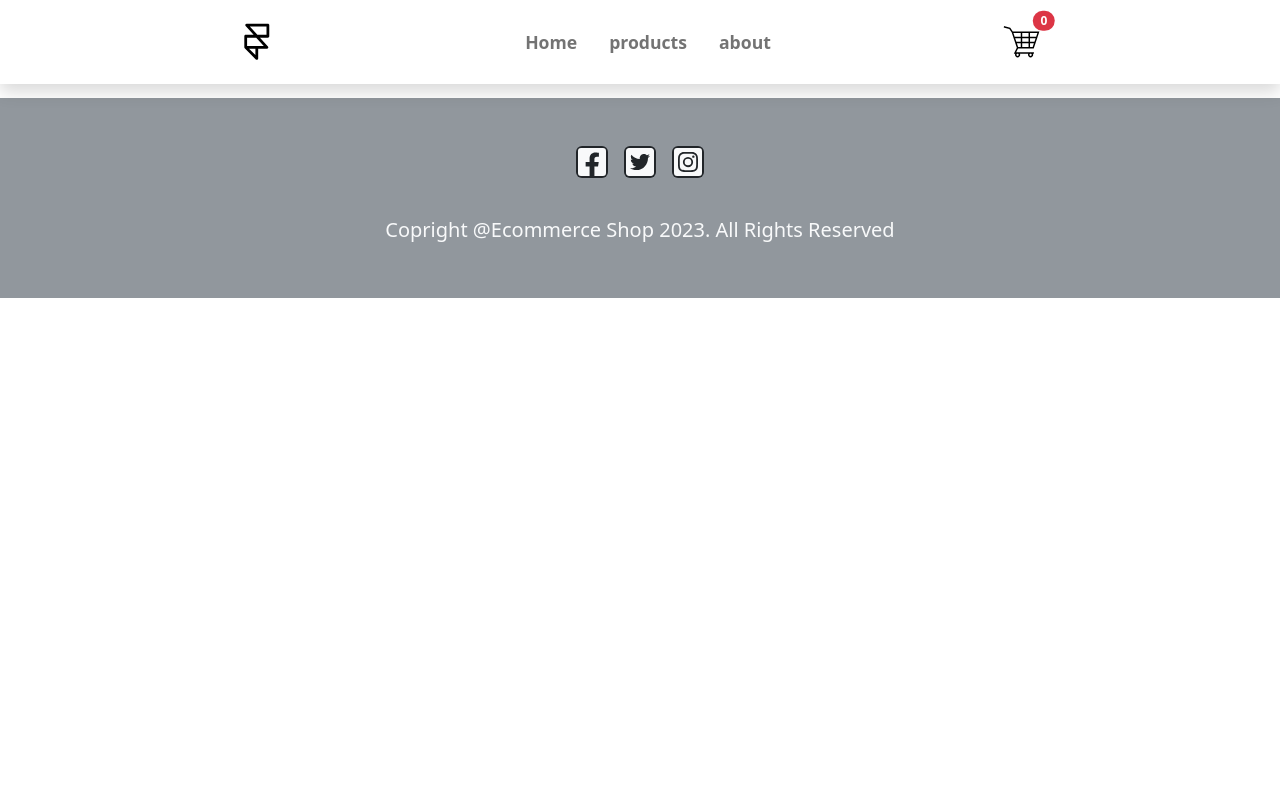
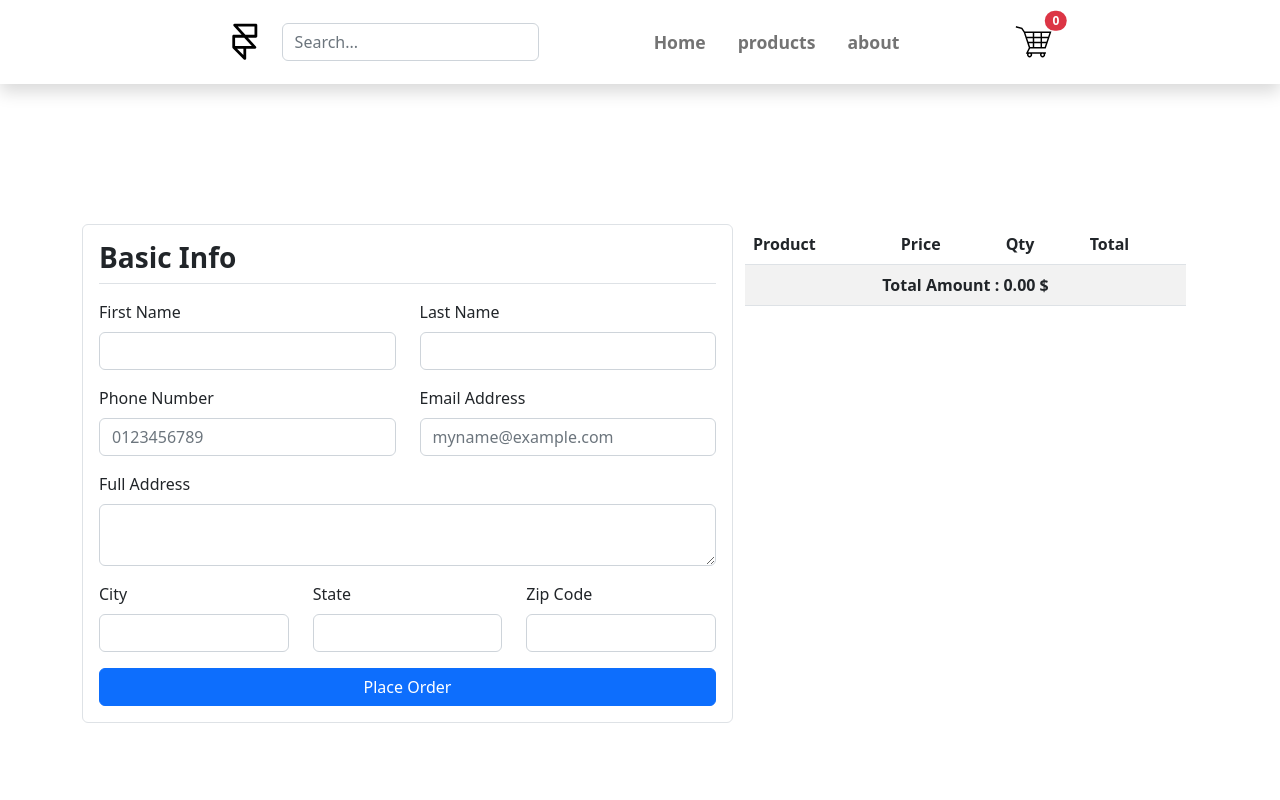
Before and after one commit to OSAMA263/ecommerce-app, a React (Create React App) app: page /#/checkout in a window 1280 px wide. Shown: the top 800 px of the page. Built offline with nearby package versions, Linux system fonts and the light colour scheme.

Commit message:
checkout

```diff
--- a/src/App.js
+++ b/src/App.js
@@ -12,6 +12,8 @@ import About from "./components/pages/about";
 import { Route, Routes } from "react-router-dom";
 import ViewProduct from "./components/ViewProduct";
 import { AnimatePresence } from "framer-motion";
+import ScrollToTopBtn from "./components/ScrollToTopBtn";
+import CheckOutComp from "./components/CheckOutComp"
 
 export const imgHeroStyle = {
   maxHeight: "75vh",
@@ -22,6 +24,7 @@ export const imgHeroStyle = {
 function App() {
   return (
     <div className="App">
+      <ScrollToTopBtn />
       <Navbar />
       <SideCart />
       <AnimatePresence>
@@ -30,6 +33,7 @@ function App() {
           <Route path="/products" element={<Products />}></Route>
           <Route path="/products/:productID" element={<ViewProduct />}></Route>
           <Route path="/about" element={<About />}></Route>
+          <Route path="/checkout" element={<CheckOutComp/>}></Route>
         </Routes>
       </AnimatePresence>
       <Footer />
--- /dev/null
+++ b/src/components/CheckOutComp.js
@@ -0,0 +1,191 @@
+import React, { useState } from "react";
+import { useDispatch, useSelector } from "react-redux";
+import { Clear } from "../rtk/slices/CartSlice";
+import { useLocation, useNavigate } from "react-router-dom";
+
+export default function CheckOutComp() {
+  const products = useSelector((state) => state.cart);
+  const dispatch = useDispatch();
+  const [isActive, setIsActive] = useState(false);
+  const [User, setUser] = useState({});
+  const navigate = useNavigate();
+  const { pathname } = useLocation();
+
+  const TotalAmount = products
+    .reduce((acc, pro) => (acc += pro.price * pro.qty), 0)
+    .toFixed(2);
+
+  const updateData = (e) => {
+    setUser({
+      ...User,
+      [e.target.name]: e.target.value,
+    });
+  };
+  const submitHandler = (e) => {
+    e.preventDefault();
+    setIsActive(true);
+    setTimeout(() => {
+      dispatch(Clear());
+      navigate("/products");
+      console.log([User, products]);
+      setIsActive(false);
+    }, 3000);
+  };
+
+  return (
+    <>
+      {/* modal */}
+      <div
+        style={isActive ? { visibility: "visible", opacity: "1" }:null}
+        className="position-fixed top-0 d-flex justify-content-center vw-100 vh-100"
+        id="modal"
+      >
+        <div
+          id="modal-body"
+          className="p-5 my-auto text-center flex-column align-items-center d-flex rounded-3"
+        >
+          <h3>Thank you For shopping With Us lad</h3>
+          <small>(data loged in consol)</small>
+        </div>
+      </div>
+      <div className="my-8 row h-100 mx-auto d-flex justify-content-between container-md">
+        <div className="border col-lg-7 col-12 rounded-2 p-3">
+          <div className="col-12 mb-3 border-bottom">
+            <h3 className="fw-bold">Basic Info</h3>
+          </div>
+          <form onSubmit={submitHandler} className="row" action="">
+            <div className="col-6 mb-3">
+              <label className="form-label" htmlFor="">
+                First Name
+              </label>
+              <input
+                onChange={updateData}
+                name="FirstName"
+                className="form-control"
+                type="text"
+                placeholder=""
+              />
+            </div>
+            <div className="col-6 mb-3">
+              <label className="form-label" htmlFor="">
+                Last Name
+              </label>
+              <input
+                onChange={updateData}
+                name="LastName"
+                className="form-control"
+                type="text"
+                placeholder=""
+              />
+            </div>
+            <div className="col-6 mb-3">
+              <label className="form-label" htmlFor="">
+                Phone Number
+              </label>
+              <input
+                onChange={updateData}
+                name="PhoneNumber"
+                className="form-control"
+                type="number"
+                placeholder="0123456789"
+              />
+            </div>
+            <div className="col-6 mb-3">
+              <label className="form-label" htmlFor="">
+                Email Address
+              </label>
+              <input
+                onChange={updateData}
+                name="Email"
+                className="form-control"
+                type="email"
+                placeholder="myname@example.com"
+              />
+            </div>
+            <div className="col-12 mb-3">
+              <label htmlFor="" className="form-label">
+                Full Address
+              </label>
+              <textarea
+                name="address"
+                onChange={updateData}
+                className="form-control"
+              ></textarea>
+            </div>
+            <div className="col-4">
+              <label htmlFor="" className="form-label">
+                City
+              </label>
+              <input
+                onChange={updateData}
+                name="city"
+                type="text"
+                className="form-control"
+              />
+            </div>
+            <div className="col-4">
+              <label htmlFor="" className="form-label">
+                State
+              </label>
+              <input
+                onChange={updateData}
+                name="state"
+                type="text"
+                className="form-control"
+              />
+            </div>
+            <div className="col-4">
+              <label htmlFor="" className="form-label">
+                Zip Code
+              </label>
+              <input
+                onChange={updateData}
+                maxLength="5"
+                name="Zcode"
+                type="number"
+                className="form-control"
+              />
+            </div>
+            <div className="col-12 mt-3">
+              <button
+                className="w-100 btn btn-primary"
+                data-bs-target="#Modal"
+                data-bs-toggle
+                onClick={() => setIsActive(true)}
+                type="submit"
+              >
+                Place Order
+              </button>
+            </div>
+          </form>
+        </div>
+        {/* products in order */}
+        <div className="col-lg-5 col-12">
+          <table className="table table-striped">
+            <thead>
+              <tr>
+                <th scope="col">Product</th>
+                <th scope="col">Price</th>
+                <th scope="col">Qty</th>
+                <th scope="col">Total</th>
+              </tr>
+            </thead>
+            <tbody>
+              {products.map(({ title, price, qty, id }) => (
+                <tr className="fw-semibold" key={id}>
+                  <td className=" w-35">{title}</td>
+                  <td>{price} $</td>
+                  <td>{qty}</td>
+                  <td>{price * qty} $</td>
+                </tr>
+              ))}
+              <tr className="fw-bold text-center">
+                <td colSpan="4">Total Amount : {TotalAmount} $</td>
+              </tr>
+            </tbody>
+          </table>
+        </div>
+      </div>
+    </>
+  );
+}
--- /dev/null
+++ b/src/components/ScrollToTopBtn.js
@@ -0,0 +1,25 @@
+import React, { useState } from "react";
+import { AiOutlineArrowUp } from "react-icons/ai";
+
+export default function ScrollToTopBtn() {
+  const [displayed, setDisplayed] = useState(false);
+
+  const btnHandler = () => {
+    window.scrollY > 40 ? setDisplayed(true) : setDisplayed(false);
+  };
+  window.addEventListener("scroll", btnHandler);
+
+  return (
+    <button
+      onClick={() => {
+        window.scrollTo(0, 0);
+      }}
+      style={{ transition: "all .5s ease" }}
+      className={`position-fixed bottom-0 end-0 mb-sm-5 me-sm-5 rounded-pill btn btn-dark px-2 py-1 border-2 border border-dark ${
+        !displayed && "invisible opacity-0"
+      }`}
+    >
+      <AiOutlineArrowUp className="fw-bold f-5" />
+    </button>
+  );
+}
--- /dev/null
+++ b/src/components/SearchByTitle.js
@@ -0,0 +1,56 @@
+import React, { useRef, useState } from "react";
+import { useSelector } from "react-redux";
+import { NavLink } from "react-router-dom";
+
+export default function SearchByTitle() {
+  const products = useSelector((state) => state.products);
+  const [cloneProducts, setCloneProducts] = useState(products);
+  const [isActive, setIsAcrive] = useState(false);
+  const input = useRef({});
+  const filterhanlder = (e) => {
+    setCloneProducts(
+      products.filter((pro) =>
+        pro.title.toLowerCase().includes(e.target.value.toLowerCase())
+      )
+    );
+    e.target.value.length > 0 ? setIsAcrive(true) : setIsAcrive(false);
+  };
+
+  return (
+    <div className="position-relative">
+      <input
+        ref={input}
+        type="search"
+        placeholder="Search..."
+        className="form-control"
+        onChange={(e) => filterhanlder(e)}
+      />
+      <div
+        style={{ overflowX: "hidden", zIndex: "1000" }}
+        className={`vh-65 mt-2 vw-lg-25 vw-md-35 vw-sm-45 position-absolute bg-light p-md- rounded-2 ${
+          isActive ? "d-block" : "d-none"
+        }`}
+      >
+        {cloneProducts.length > 0 ? (
+          cloneProducts.map((pro) => (
+            <NavLink
+              onClick={() => {
+                input.current.value = "";
+                setIsAcrive(false);
+              }}
+              id="item"
+              to={`products/${pro.id}`}
+              className="d-flex text-decoration-none text-dark align-items-center p-3 border-bottom"
+              key={pro.id}
+            >
+              <img alt="proimg" className="w-25 h-50" src={pro.image} />
+              <h5 className="ms-3">{pro.title}</h5>
+            </NavLink>
+          ))
+        ) : (
+          <h5 className="text-center">"(0) products was found"</h5>
+        )}
+      </div>
+    </div>
+  );
+}
--- a/src/components/navbar.js
+++ b/src/components/navbar.js
@@ -4,11 +4,12 @@ import { IconContext } from "react-icons";
 import { useSelector } from "react-redux";
 import { RxFramerLogo } from "react-icons/rx";
 import { GiShoppingCart } from "react-icons/gi";
+import SearchByTitle from "./SearchByTitle";
 
 export default function Navbar() {
   const [navbar, setNavbar] = useState(false);
   const [navBg, setNavBg] = useState("");
-  const {pathname} = useLocation();
+  const { pathname } = useLocation();
   const cart = useSelector((state) => state.cart);
   //=============== change navbar style===========
   useEffect(() => {
@@ -18,10 +19,12 @@ export default function Navbar() {
       setNavBg("#d1bba7");
     } else if (pathname === "/products") {
       setNavBg("#a2b8c3");
+    } else {
+      setNavBg("#fff");
     }
 
     // scroll to the top page
-    window.scrollTo(0,0)
+    window.scrollTo(0, 0);
   }, [pathname]);
   const navabrStyle = {
     nav: {
@@ -43,12 +46,13 @@ export default function Navbar() {
               ? navabrStyle.nav
               : { backgroundColor: "#fff", transition: "background .5s ease" }
           }
-          className="navbar-style shadow navbar py-3 fixed-top navbar-expand-lg"
+          className="navbar-style shadow navbar justify-content-sm-between py-3 fixed-top navbar-expand-lg"
         >
-          <div className="container w-65">
+          <div className="p-0 container w-100 w-md-65 d-flex align-items-center justify-content-between ">
             <Link className="fw-bold navbar-brand" to="/">
               <RxFramerLogo />
             </Link>
+            <SearchByTitle />
             <button
               className="navbar-toggler"
               type="button"
@@ -57,25 +61,34 @@ export default function Navbar() {
             >
               <span className="navbar-toggler-icon"></span>
             </button>
-            <div
-              className={`text-center collapse navbar-collapse`}
-              id="navbar"
-            >
+            <div className={`text-center collapse navbar-collapse`} id="navbar">
               {/* ===========nav links=============== */}
               <ul className="list-unstyled navbar-nav justify-content-center mb-2 d-flex gap-3 mb-lg-0 mx-auto">
                 <li className="nav-item">
                   <NavLink className="fw-semibold nav-link p-0 m-2" to="/">
-                    <span data-bs-toggle="collapse" data-bs-target="#navbar"> Home</span>
+                    <span data-bs-toggle="collapse" data-bs-target="#navbar">
+                      Home
+                    </span>
                   </NavLink>
                 </li>
                 <li className="nav-item">
-                  <NavLink className="fw-semibold nav-link p-0 m-2" to="/products">
-                    <span data-bs-toggle="collapse" data-bs-target="#navbar"> products</span>
+                  <NavLink
+                    className="fw-semibold nav-link p-0 m-2"
+                    to="/products"
+                  >
+                    <span data-bs-toggle="collapse" data-bs-target="#navbar">
+                      products
+                    </span>
                   </NavLink>
                 </li>
                 <li>
-                  <NavLink className="fw-semibold nav-link p-0 m-2 " to="/about">
-                    <span data-bs-toggle="collapse" data-bs-target="#navbar"> about</span>
+                  <NavLink
+                    className="fw-semibold nav-link p-0 m-2 "
+                    to="/about"
+                  >
+                    <span data-bs-toggle="collapse" data-bs-target="#navbar">
+                      about
+                    </span>
                   </NavLink>
                 </li>
               </ul>
--- a/src/components/pages/about.js
+++ b/src/components/pages/about.js
@@ -25,7 +25,7 @@ export default function About() {
               src={background}
               style={imgHeroStyle}
               alt=""
-              className="w-sm-auto h-md-auto mt-auto d-none d-sm-block h-85 "
+              className="w-sm-auto w-lg-75 h-md-auto mt-auto d-none d-sm-block h-85 "
             />
             <div className="text-uppercase w-100 text-center gap-3 d-flex flex-column d-sm-none">
               <p className="fs-3 lead">about us</p>
```
Also changed, not shown: src/components/SideCart.js (+5 -4 lines), src/components/pages/Products.js (+4 -4 lines), src/styles/idk.css (+27 -11 lines), 1 other file (tests, documents, lock files or other folders).
